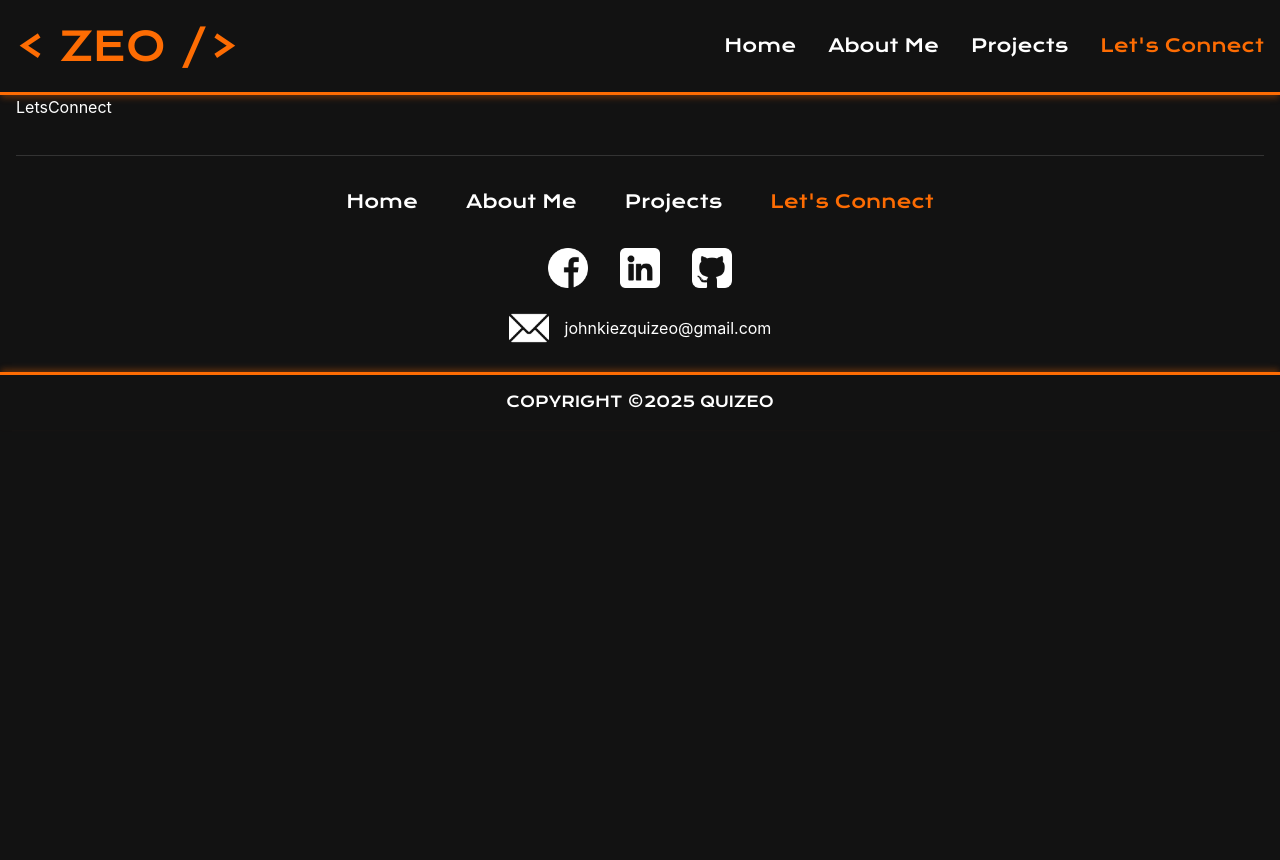
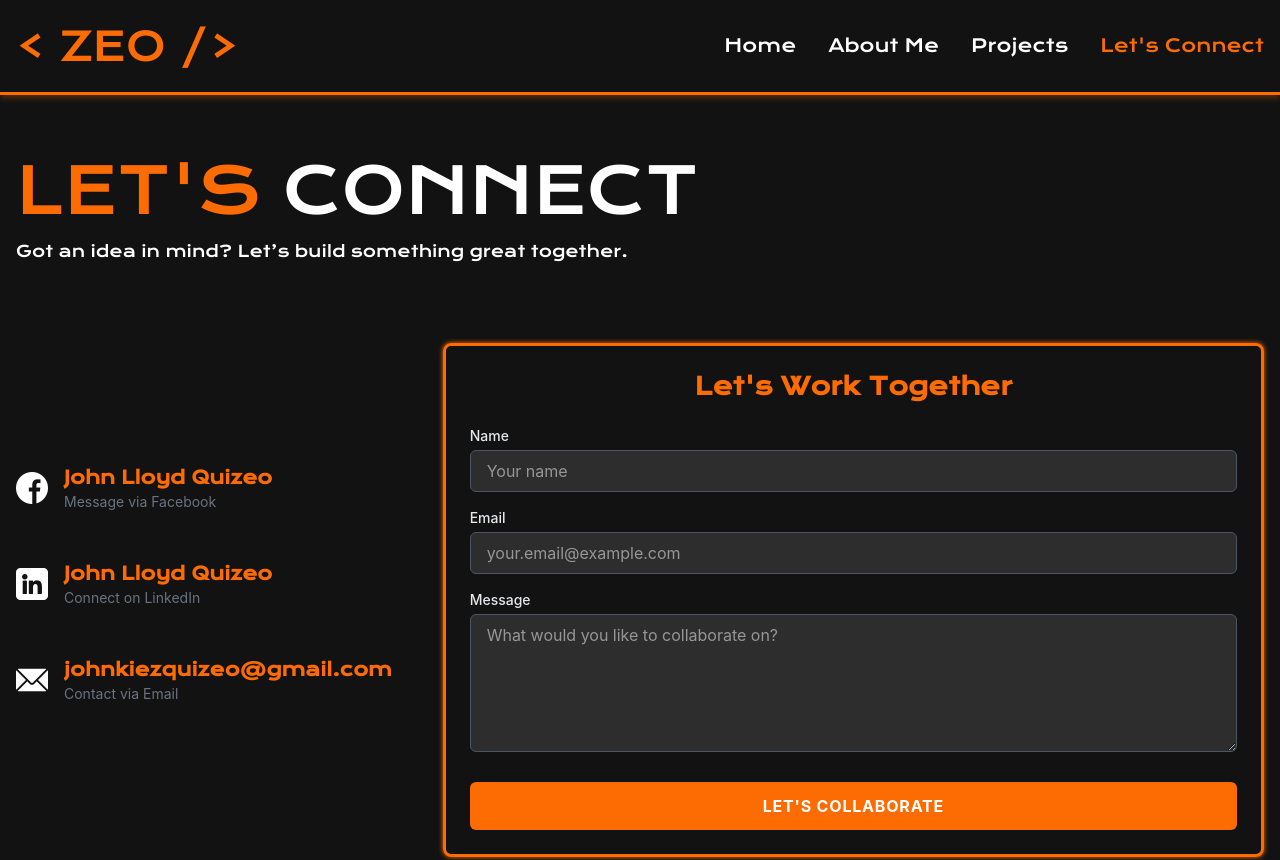
Before and after one commit to quizeo/my-portfolio, a React (Vite) app: page /contact in a window 1280 px wide. Shown: the top 860 px of the page. Before the commit the page ends 800 px from the top, so only its background shows below. Built offline with nearby package versions, Linux system fonts and the light colour scheme.

Commit message:
working on the contact section

```diff
--- a/package.json
+++ b/package.json
@@ -10,6 +10,7 @@
     "preview": "vite preview"
   },
   "dependencies": {
+    "@emailjs/browser": "^4.4.1",
     "@reduxjs/toolkit": "^2.8.1",
     "@tailwindcss/vite": "^4.1.5",
     "react": "^19.1.0",
--- /dev/null
+++ b/src/component/letsConnect/Form.tsx
@@ -0,0 +1,174 @@
+import { useState, useRef } from "react";
+import emailjs from "@emailjs/browser";
+
+const Form = () => {
+  const form = useRef<HTMLFormElement>(null);
+  const [formData, setFormData] = useState({
+    name: "",
+    email: "",
+    message: "",
+  });
+  const [isSubmitting, setIsSubmitting] = useState(false);
+  const [submitStatus, setSubmitStatus] = useState<{
+    message: string;
+    type: "success" | "error" | null;
+  }>({
+    message: "",
+    type: null,
+  });
+
+  const handleChange = (
+    e: React.ChangeEvent<HTMLInputElement | HTMLTextAreaElement>
+  ) => {
+    const { name, value } = e.target;
+    setFormData((prev) => ({ ...prev, [name]: value }));
+  };
+
+  const handleSubmit = async (e: React.FormEvent) => {
+    e.preventDefault();
+
+    if (isSubmitting) return;
+
+    if (!formData.name || !formData.email || !formData.message) {
+      setSubmitStatus({
+        message: "Please fill in all fields",
+        type: "error",
+      });
+      return;
+    }
+
+    const emailRegex = /^[^\s@]+@[^\s@]+\.[^\s@]+$/;
+    if (!emailRegex.test(formData.email)) {
+      setSubmitStatus({
+        message: "Please enter a valid email address",
+        type: "error",
+      });
+      return;
+    }
+
+    setIsSubmitting(true);
+    setSubmitStatus({ message: "", type: null });
+
+    try {
+      // Replace these with your actual EmailJS credentials
+      const result = await emailjs.sendForm(
+        import.meta.env.VITE_EMAILJS_SERVICE_ID,
+        import.meta.env.VITE_EMAILJS_TEMPLATE_ID,
+        form.current!,
+        import.meta.env.VITE_EMAILJS_PUBLIC_KEY
+      );
+
+      if (result.status === 200) {
+        setSubmitStatus({
+          message: "Message sent successfully! I'll get back to you soon.",
+          type: "success",
+        });
+        // Reset form
+        setFormData({ name: "", email: "", message: "" });
+      }
+    } catch (error) {
+      setSubmitStatus({
+        message: "Something went wrong. Please try again later.",
+        type: "error",
+      });
+      console.error("Email sending failed:", error);
+    } finally {
+      setIsSubmitting(false);
+    }
+  };
+
+  return (
+    <div
+      className="max-w-full w-full mx-auto mt-8 p-6  rounded-lg  "
+      style={{
+        border: "3px solid var(--secondary)",
+        boxShadow: "0 0 5px var(--secondary)",
+      }}
+    >
+      <h1 className="text-2xl font-bold mb-6 text-center">
+        Let's Work Together
+      </h1>
+
+      <form ref={form} onSubmit={handleSubmit}>
+        <div className="mb-4">
+          <label
+            htmlFor="name"
+            className="block text-sm font-medium mb-1 text-gray-200"
+          >
+            Name
+          </label>
+          <input
+            type="text"
+            id="name"
+            name="name"
+            value={formData.name}
+            onChange={handleChange}
+            className="w-full px-4 py-2 bg-[#2d2d2d] border border-gray-600 rounded-md focus:outline-none focus:ring-2 focus:ring-secondary text-white"
+            placeholder="Your name"
+            required
+          />
+        </div>
+
+        <div className="mb-4">
+          <label
+            htmlFor="email"
+            className="block text-sm font-medium mb-1 text-gray-200"
+          >
+            Email
+          </label>
+          <input
+            type="email"
+            id="email"
+            name="email"
+            value={formData.email}
+            onChange={handleChange}
+            className="w-full px-4 py-2 bg-[#2d2d2d] border border-gray-600 rounded-md focus:outline-none focus:ring-2 focus:ring-secondary text-white"
+            placeholder="your.email@example.com"
+            required
+          />
+        </div>
+
+        <div className="mb-6">
+          <label
+            htmlFor="message"
+            className="block text-sm font-medium mb-1 text-gray-200"
+          >
+            Message
+          </label>
+          <textarea
+            id="message"
+            name="message"
+            value={formData.message}
+            onChange={handleChange}
+            rows={5}
+            className="w-full px-4 py-2 bg-[#2d2d2d] border border-gray-600 rounded-md focus:outline-none focus:ring-2 focus:ring-secondary text-white"
+            placeholder="What would you like to collaborate on?"
+            required
+          ></textarea>
+        </div>
+
+        {submitStatus.message && (
+          <div
+            className={`mb-4 p-3 rounded-md ${
+              submitStatus.type === "success"
+                ? "bg-green-800 text-green-100"
+                : "bg-red-800 text-red-100"
+            }`}
+          >
+            {submitStatus.message}
+          </div>
+        )}
+
+        <button
+          type="submit"
+          disabled={isSubmitting}
+          className="w-full py-3 px-4 bg-[#fd6c03] text-white rounded-md font-bold uppercase tracking-wider hover:bg-[#e36203] transition-all duration-300 focus:outline-none focus:ring-2 focus:ring-[#fd6c03] focus:ring-opacity-50 disabled:opacity-70 disabled:cursor-not-allowed"
+        >
+          {isSubmitting ? "Sending..." : "Let's Collaborate"}
+        </button>
+      </form>
+    </div>
+  );
+};
+
+export default Form;
--- /dev/null
+++ b/src/component/letsConnect/SocialMessage.tsx
@@ -0,0 +1,32 @@
+import { socialMessage } from "../../data/links";
+
+const SocialMessage = () => {
+  return (
+    <div className="flex flex-col gap-y-12">
+      {socialMessage.map((social) => {
+        const { id, text, path, name, message, icon } = social;
+        return (
+          <div key={id} className="flex  items-center">
+            <div className="flex items-center">
+              <img src={icon} alt={text} className="w-8 h-8 mr-4 " />
+              <div className="flex flex-col">
+                <a
+                  href={path}
+                  target="_blank"
+                  rel="noopener noreferrer"
+                  className="text-lg font-bold text-[#fd6c03] hover:text-[#333] transition duration-300"
+                  style={{ fontFamily: "var(--font-krona)" }}
+                >
+                  {name}
+                </a>
+                <p className="text-sm text-gray-500">{message}</p>
+              </div>
+            </div>
+          </div>
+        );
+      })}
+    </div>
+  );
+};
+
+export default SocialMessage;
--- a/src/data/links.ts
+++ b/src/data/links.ts
@@ -1,6 +1,7 @@
 import facebook from "../assets/footer/facebook.png";
 import linkedin from "../assets/footer/linkedin.png";
 import github from "../assets/footer/github.png";
+import email from "../assets/footer/email.png";
 
 export const links = [
   { id: 1, text: "Home", path: "/" },
@@ -24,3 +25,30 @@ export const socialMediaLinks = [
   },
   { id: 3, text: "Github", path: "https://github.com/quizeo", icon: github },
 ];
+
+export const socialMessage = [
+  {
+    id: 1,
+    text: "facebook",
+    path: "https://www.facebook.com/johnlloyde.quizeo123",
+    name: "John Lloyd Quizeo",
+    message: "Message via Facebook",
+    icon: facebook,
+  },
+  {
+    id: 2,
+    text: "LinkedIn",
+    path: "https://www.linkedin.com/in/john-lloyd-quizeo-a316852b3/",
+    name: "John Lloyd Quizeo",
+    message: "Connect on LinkedIn",
+    icon: linkedin,
+  },
+  {
+    id: 3,
+    text: "Email",
+    path: "mailto:johnkiezquizeo@gmail.com",
+    name: "johnkiezquizeo@gmail.com",
+    message: "Contact via Email",
+    icon: email,
+  },
+];
--- a/src/pages/LetsConnect.tsx
+++ b/src/pages/LetsConnect.tsx
@@ -1,5 +1,29 @@
+import SectionTitle from "../component/global/SectionTitle";
+import Form from "../component/letsConnect/Form";
+import SocialMessage from "../component/letsConnect/SocialMessage";
+
 const LetsConnect = () => {
-  return <div>LetsConnect</div>;
+  return (
+    <div className="mt-12">
+      {/* info */}
+      <div>
+        <SectionTitle text1="Let's" text2="Connect" />
+        <p style={{ fontFamily: "var(--font-krona)" }}>
+          Got an idea in mind? Let’s build something great together.
+        </p>
+      </div>
+
+      {/* social */}
+      <div className="grid grid-cols-1 xl:grid-cols-3 mt-12 items-center gap-8">
+        <div className="md:col-span-1">
+          <SocialMessage />
+        </div>
+        <div className="md:col-span-2">
+          <Form />
+        </div>
+      </div>
+    </div>
+  );
 };
 
 export default LetsConnect;
```
Also changed, not shown: 2 other files (tests, documents, lock files or other folders).
